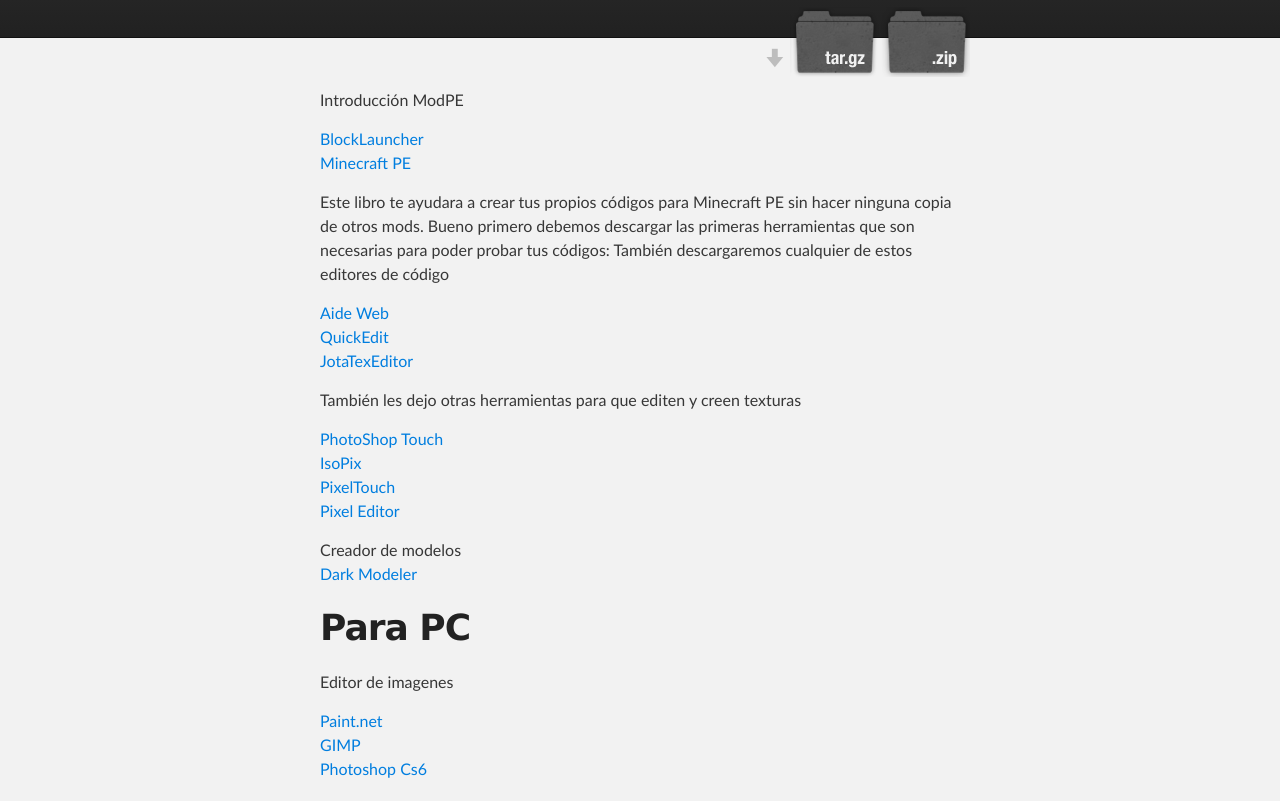
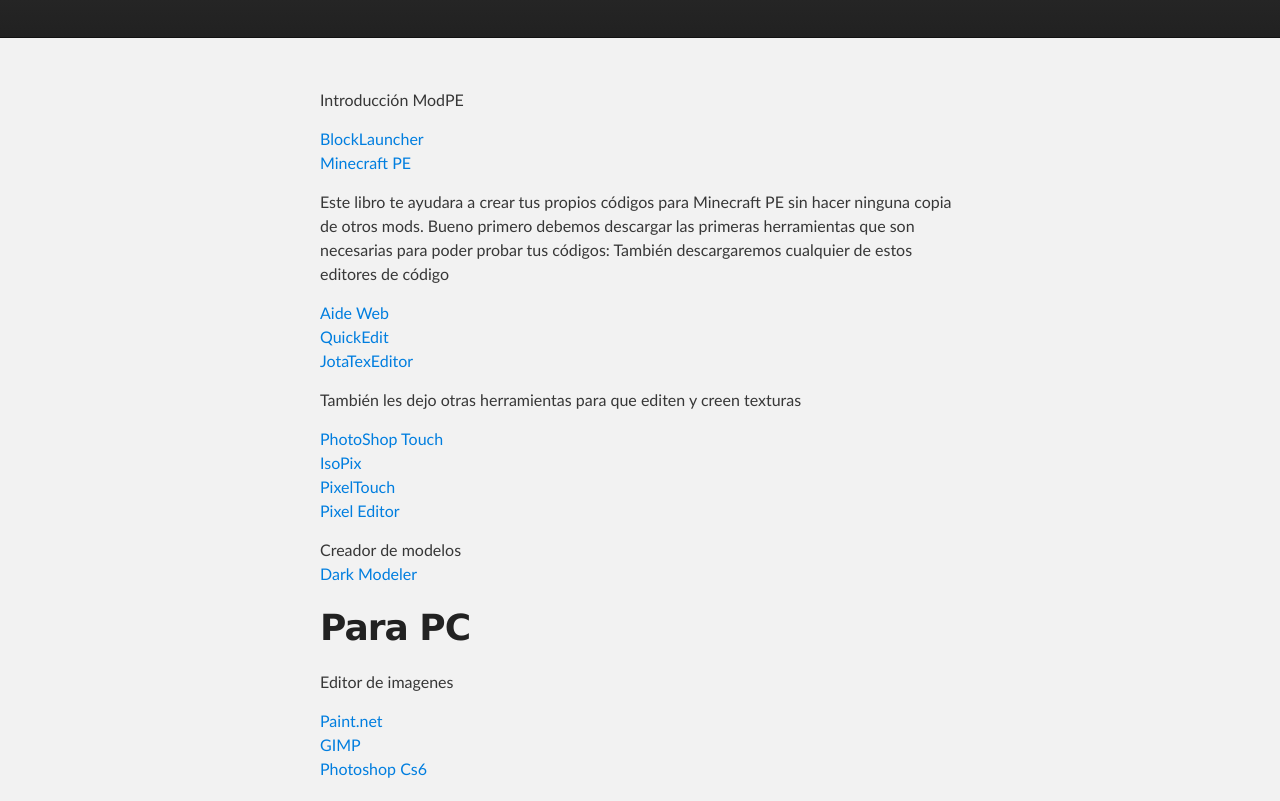
Before and after one commit to XheroxJS/XheroxJS, a plain HTML site: page index.html in a window 1280 px wide. Shown: the part 172-973 px from the top of the page. Drawn offline with Linux system fonts and the light colour scheme.

Commit message:
Update index.html

```diff
--- a/index.html
+++ b/index.html
@@ -21,10 +21,7 @@
           <h1 id="project_title">ModPE Book </h1>
           <h2 id="project_tagline">ModPE Book Introduccion</h2>
 
-            <section id="downloads">
-              <a class="zip_download_link" href="https://github.com/XheroxJS/XheroxJS/zipball/master">Download this project as a .zip file</a>
-              <a class="tar_download_link" href="https://github.com/XheroxJS/XheroxJS/tarball/master">Download this project as a tar.gz file</a>
-            </section>
+
         </header>
     </div>
 
```
